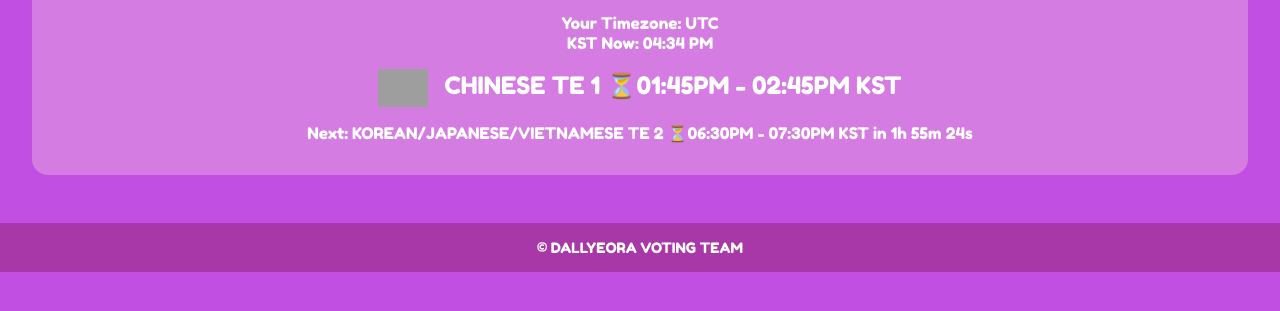
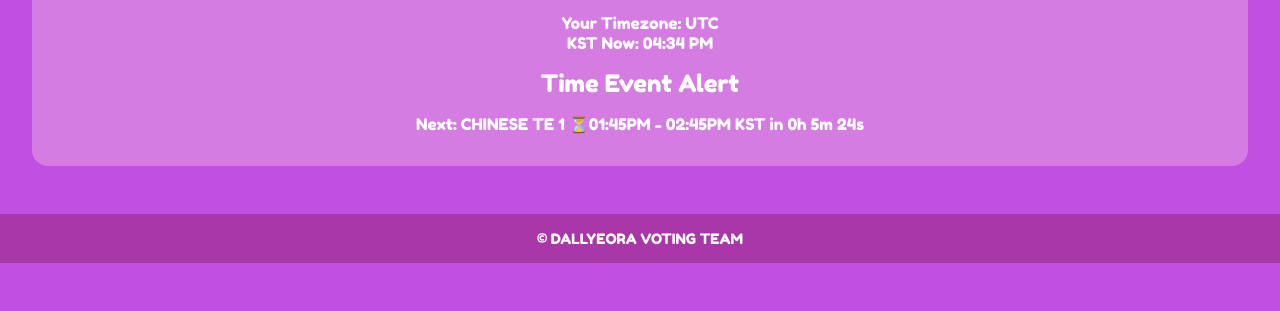
Before and after one commit to dallyeoravotingteam/TE, a plain HTML site: page index.html in a window 1280 px wide. Shown: the part 127-438 px from the top of the page. Drawn offline with Linux system fonts and the light colour scheme; grey boxes are pictures that could not be loaded.

Commit message:
Update index.html

```diff
--- a/index.html
+++ b/index.html
@@ -143,7 +143,7 @@
   const eventWindows = [
     { start: "09:30", end: "10:30", name: "ENGLISH TE 1 ⏳09:30AM - 10:30AM KST" },
     { start: "12:45", end: "13:45", name: "KOREAN/JAPANESE/VIETNAMESE TE 1 ⏳12:45PM - 01:45PM KST" },
-    { start: "16:25", end: "16:35", name: "CHINESE TE 1 ⏳01:45PM - 02:45PM KST" },
+    { start: "16:40", end: "16:50", name: "CHINESE TE 1 ⏳01:45PM - 02:45PM KST" },
     { start: "18:30", end: "19:30", name: "KOREAN/JAPANESE/VIETNAMESE TE 2 ⏳06:30PM - 07:30PM KST" },
     { start: "19:30", end: "20:30", name: "CHINESE TE 2 ⏳07:30PM - 08:30PM KST" },
     { start: "22:50", end: "23:50", name: "ENGLISH TE 2 ⏳10:50PM - 11:50PM KST" }
```
